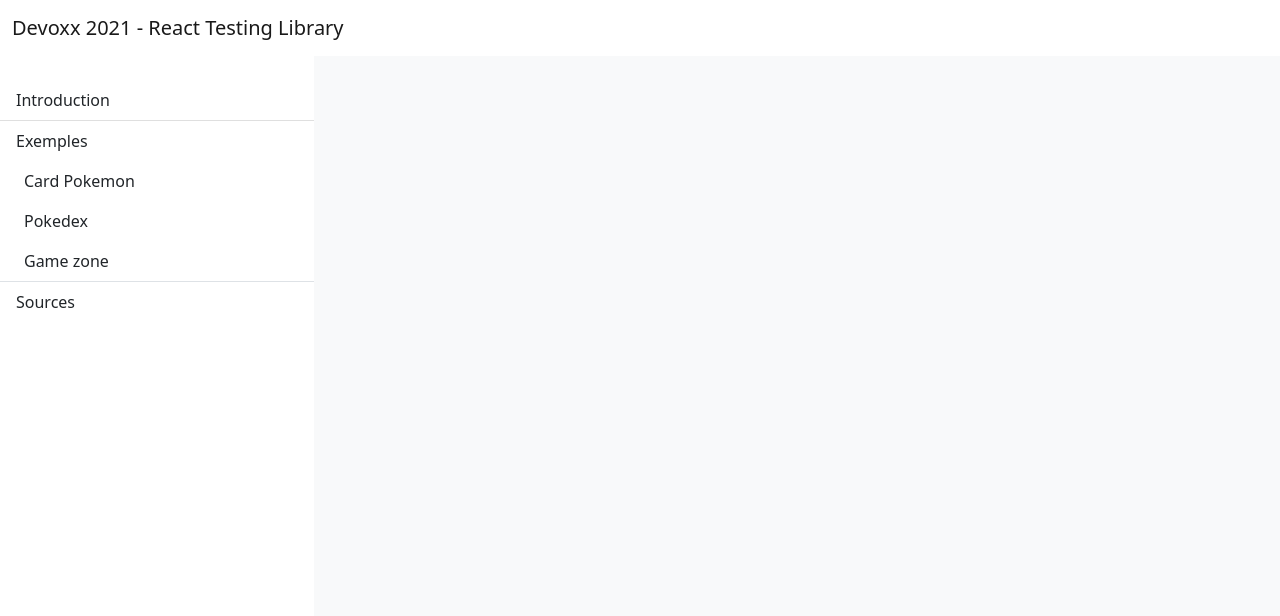
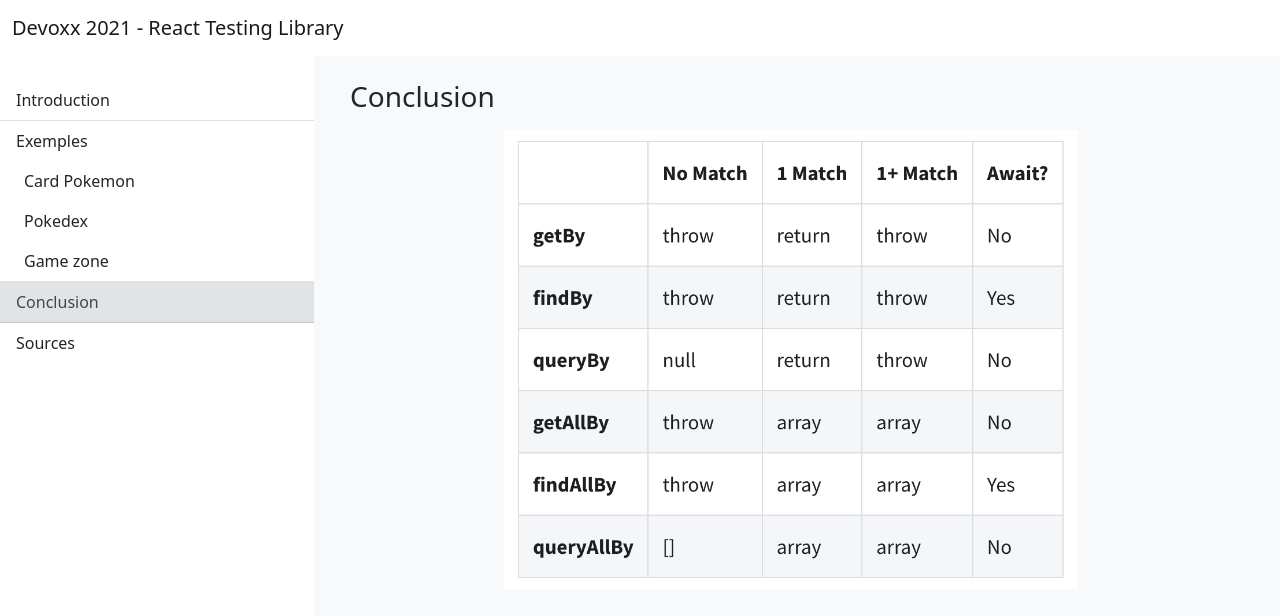
Before and after one commit to alicia-stotz/devoxx2021-rtl, a React (Create React App) app: page /conclusion in a window 1280 px wide. Shown: the top 616 px of the page. Built offline with nearby package versions, Linux system fonts and the light colour scheme.

Commit message:
feat(conclusion): add conclusion page

```diff
--- a/src/components/App/App.tsx
+++ b/src/components/App/App.tsx
@@ -6,6 +6,7 @@ import { SectionList } from '../shared/SectionList';
 
 import { Introduction } from '../routes/Introduction/Introduction';
 import { Examples } from '../routes/Examples/Examples';
+import { Conclusion } from '../routes/Conclusion/Conclusion';
 import { Sources } from '../routes/Sources/Sources';
 
 
@@ -22,6 +23,7 @@ const App: React.FC = () => {
             <Switch>
               <Route exact path="/" component={Introduction}></Route>
               <Route path="/examples" component={Examples}></Route>
+              <Route exact path="/conclusion" component={Conclusion}></Route>
               <Route path="/sources" component={Sources}></Route>
             </Switch>
           </div>
--- /dev/null
+++ b/src/components/routes/Conclusion/Conclusion.tsx
@@ -0,0 +1,15 @@
+import React from 'react';
+
+import queryTab from './queryTab.png';
+
+export const Conclusion = () => {
+	return <div className="conclusion-page container row">
+		<div className="col-12">
+			<h3 className="mb-3">Conclusion</h3>
+			<div className="text-center">
+				<img src={queryTab} alt="Query table" width="65%" />
+			</div>
+
+		</div>
+	</div>
+}
--- a/src/components/shared/SectionList.tsx
+++ b/src/components/shared/SectionList.tsx
@@ -43,6 +43,12 @@ const list: ISummaryList[] = [
         label: 'Game zone',
       }
     ]
+  },
+  {
+    id: 'conclusion',
+    link: '/conclusion',
+    title: 'Conclusion section',
+    label: 'Conclusion'
   },
   {
     id: 'sources',
```
Also changed, not shown: src/components/routes/Conclusion/queryTab.png (added).
